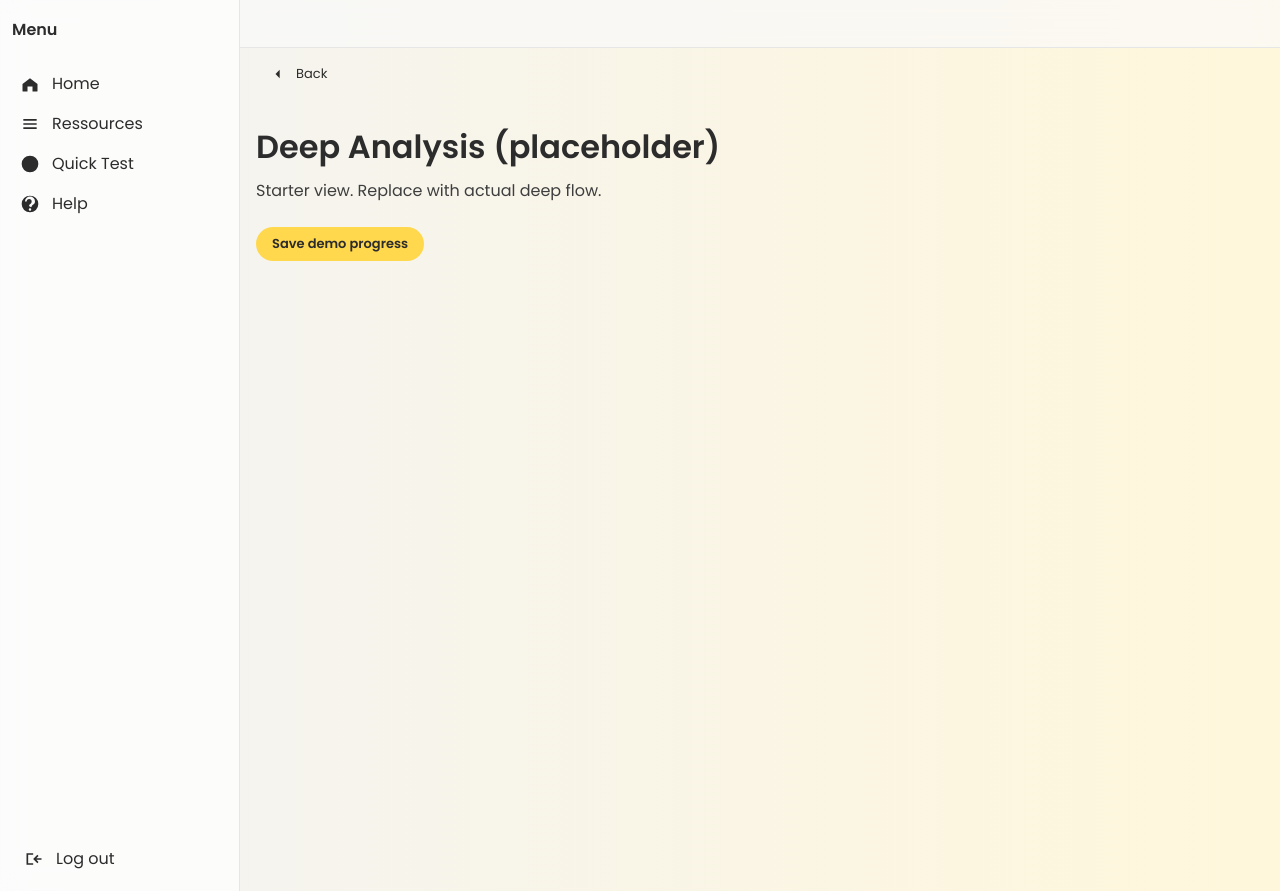
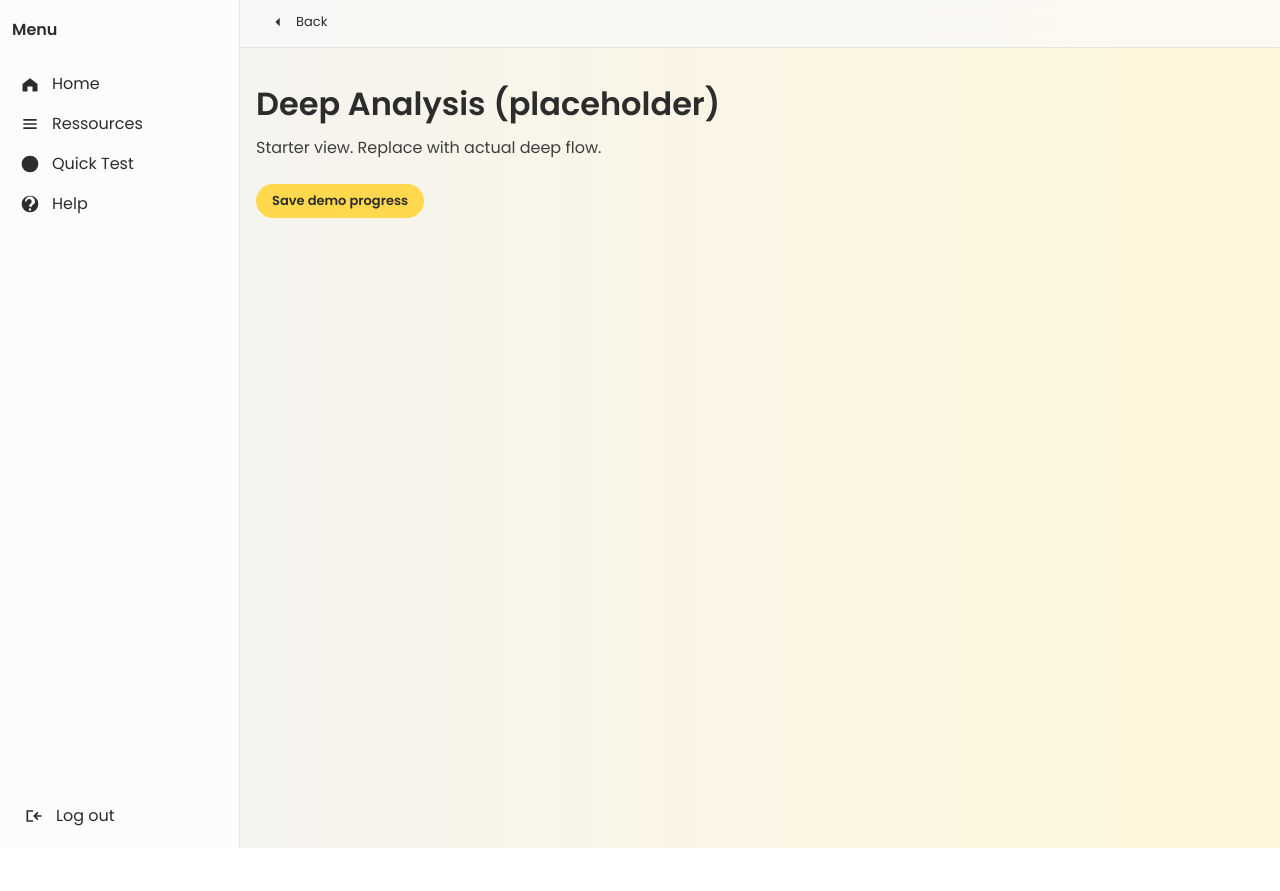
Before and after one commit to jcmanzke/Career-navigator-2, a Next.js app: page /start/deep in a window 1280 px wide. After the commit the page ends 848 px from the top, so only its background shows below. Built offline with nearby package versions, Linux system fonts and the light colour scheme; no server answers.

Commit message:
nav bar removal from login page

```diff
--- a/app/(shell)/layout.tsx
+++ b/app/(shell)/layout.tsx
@@ -4,23 +4,10 @@ import Sidebar from "@/app/components/Sidebar";
 import { useRouter } from "next/navigation";
 
 export default function ShellLayout({ children }: { children: React.ReactNode }) {
-  const router = useRouter();
   return (
     <div className="flex min-h-screen">
       <Sidebar />
       <div className="flex-1 min-w-0">
-        {/* Back button visible on all pages using this shell */}
-        <div className="px-4 pt-3">
-          <button
-            type="button"
-            onClick={() => router.back()}
-            className="inline-flex items-center gap-2 rounded-full px-3 py-1 text-small text-neutrals-900 hover:bg-primary-500/70 focus-visible:bg-primary-500/70 focus:outline-none focus-visible:ring-2 focus-visible:ring-offset-2 focus-visible:ring-primary-500"
-            aria-label="Go back"
-          >
-            <svg className="h-5 w-5" viewBox="0 0 24 24" fill="currentColor" aria-hidden="true"><path d="M14 7l-5 5 5 5V7z"/></svg>
-            Back
-          </button>
-        </div>
         {children}
       </div>
     </div>
--- a/app/CareerNavigator.tsx
+++ b/app/CareerNavigator.tsx
@@ -1,6 +1,7 @@
 "use client";
 
 import React, { useEffect, useMemo, useRef, useState } from "react";
+import { useRouter } from "next/navigation";
 import ReactMarkdown from "react-markdown";
 import { createClient } from "@/utils/supabase/client";
 
@@ -331,7 +332,8 @@ function Shell({ step, setStep, saveState, children }) {
   return (
     <div className="min-h-screen text-neutrals-900">
       <header className="sticky top-0 z-40 backdrop-blur bg-neutrals-0/70 border-b border-accent-700 h-12 flex items-center">
-        <div className="max-w-5xl mx-auto px-4 w-full flex justify-end">
+        <div className="max-w-5xl mx-auto px-4 w-full flex items-center justify-between">
+          <BackInHeader />
           <SaveIndicator state={saveState} />
         </div>
       </header>
@@ -340,6 +342,21 @@ function Shell({ step, setStep, saveState, children }) {
         {children}
       </main>
     </div>
+  );
+}
+
+function BackInHeader() {
+  const router = useRouter();
+  return (
+    <button
+      type="button"
+      onClick={() => router.back()}
+      className="inline-flex items-center gap-2 rounded-full px-3 py-1 text-small text-neutrals-900 hover:bg-primary-500/70 focus-visible:bg-primary-500/70 focus:outline-none focus-visible:ring-2 focus-visible:ring-offset-2 focus-visible:ring-primary-500"
+      aria-label="Go back"
+    >
+      <svg className="h-5 w-5" viewBox="0 0 24 24" fill="currentColor" aria-hidden="true"><path d="M14 7l-5 5 5 5V7z"/></svg>
+      Back
+    </button>
   );
 }
 
--- a/app/components/Sidebar.tsx
+++ b/app/components/Sidebar.tsx
@@ -34,7 +34,8 @@ export default function Sidebar() {
 
   const logout = async () => {
     try { await supabase.auth.signOut(); } catch {}
-    router.push("/login");
+    // Hard navigation to avoid shell/sidebar flicker
+    if (typeof window !== 'undefined') window.location.replace('/login');
   };
 
   const itemBase =
--- a/app/start/layout.tsx
+++ b/app/start/layout.tsx
@@ -11,10 +11,10 @@ export default function StartLayout({ children }: { children: React.ReactNode })
     <div className="flex min-h-screen">
       <Sidebar />
       <div className="flex-1 min-w-0">
-        {/* Top white banner */}
-        <div className="sticky top-0 z-20 backdrop-blur bg-neutrals-0/70 border-b border-accent-700 h-12" />
+        {/* Top white banner with optional Back */}
+        <div className="sticky top-0 z-20 backdrop-blur bg-neutrals-0/70 border-b border-accent-700 h-12 flex items-center">
           {showBack && (
-          <div className="px-4 pt-3">
+            <div className="px-4">
               <button
                 type="button"
                 onClick={() => router.back()}
@@ -26,6 +26,7 @@ export default function StartLayout({ children }: { children: React.ReactNode })
               </button>
             </div>
           )}
+        </div>
         {children}
       </div>
     </div>
```
Lines whose indentation alone changed are shown as unchanged.
